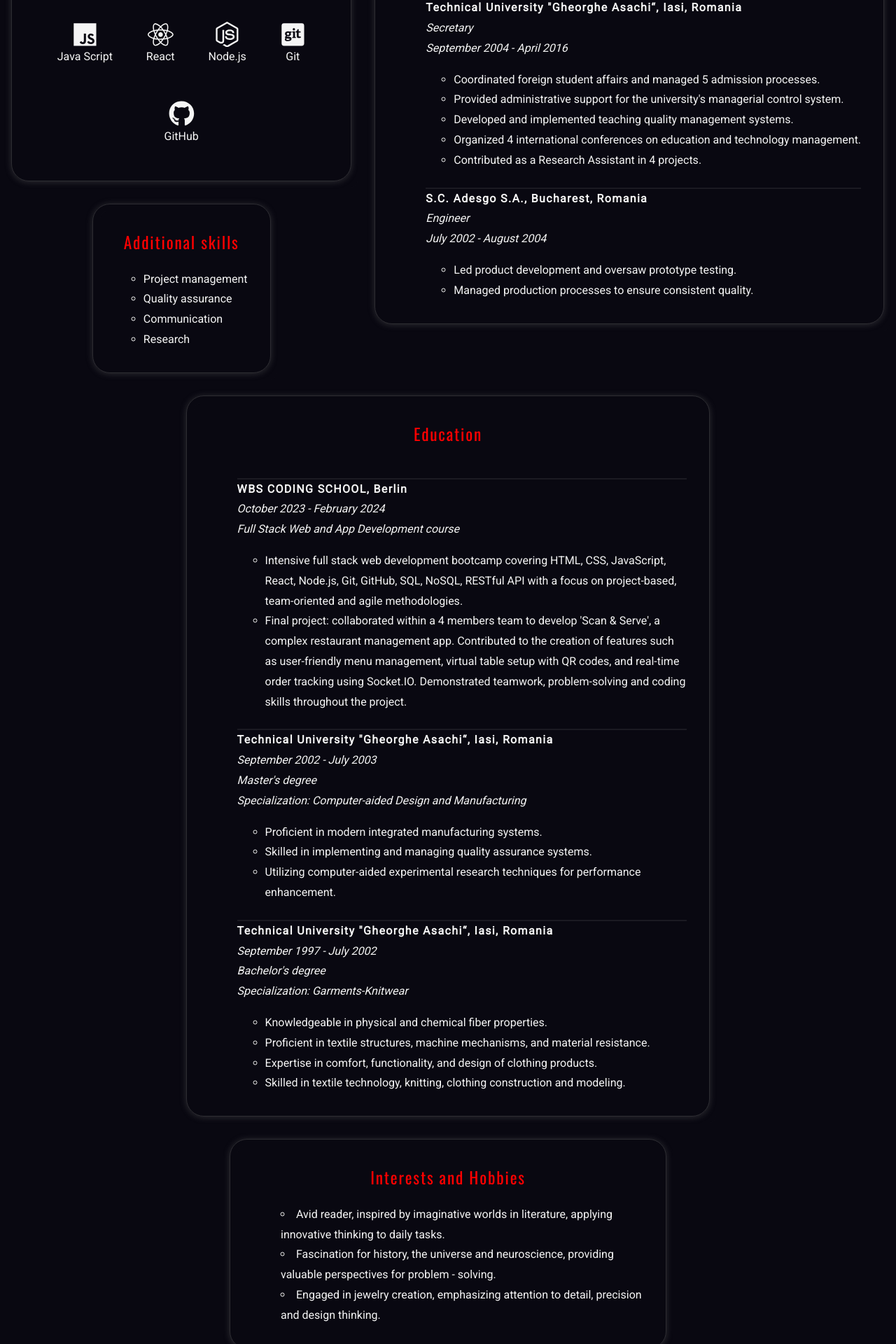
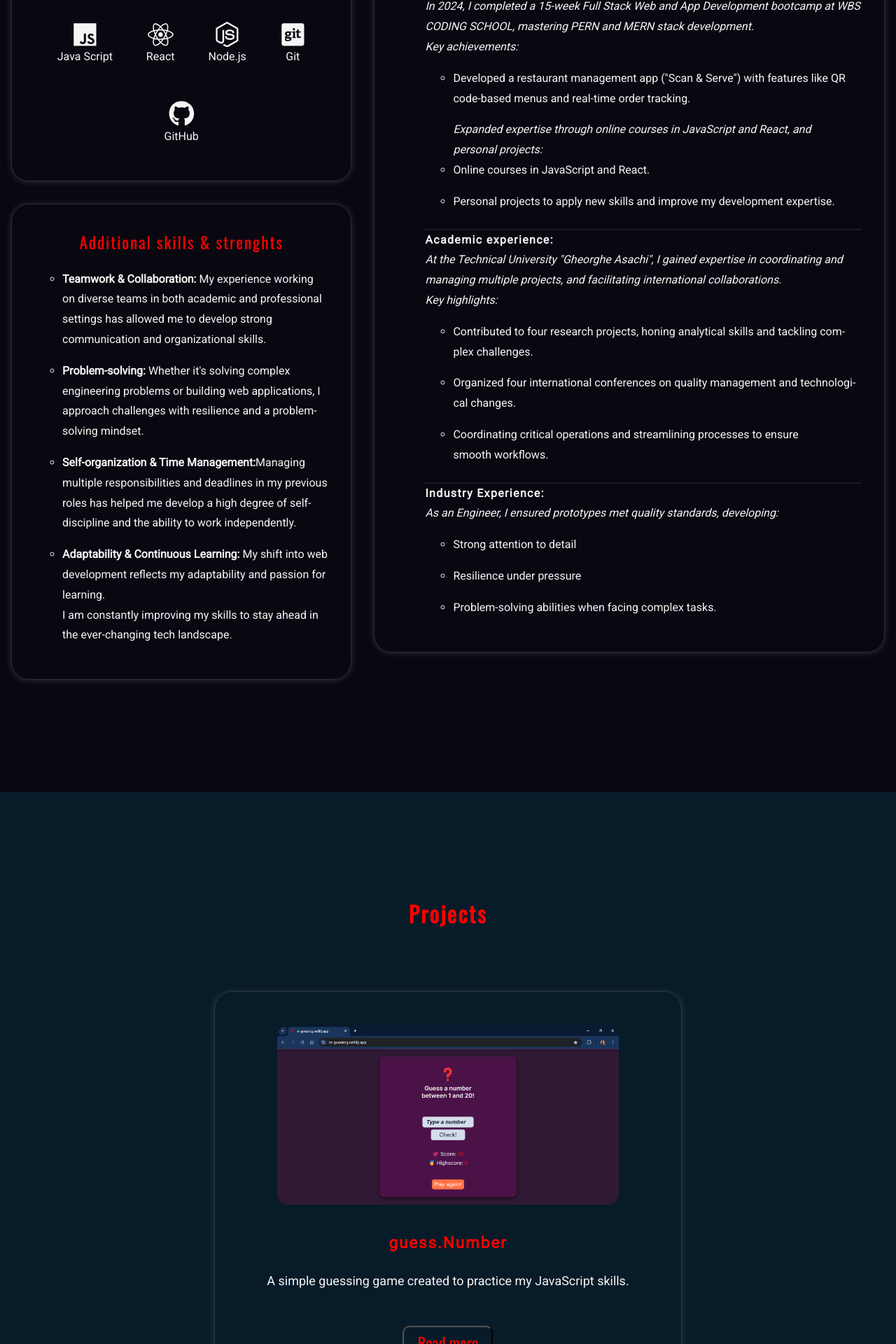
Before and after one commit to SabinaMB/portfolioSab, a React (Vite) app: page / in a window 1280 px wide. Shown: the part 2080-4000 px from the top of the page at 70% size. Built offline with nearby package versions, Linux system fonts and the light colour scheme.

Commit message:
changed skilss section

```diff
--- a/src/components/Hero/Hero.module.css
+++ b/src/components/Hero/Hero.module.css
@@ -37,8 +37,8 @@
 }
 
 .logo {
-  width: 6rem;
-  height: 6rem;
+  width: 8rem;
+  height: 8rem;
   object-fit: cover;
   overflow: hidden;
   border-radius: 50%;
--- a/src/components/Skills/Skills.jsx
+++ b/src/components/Skills/Skills.jsx
@@ -1,15 +1,20 @@
-import React from 'react'
-import {motion} from 'framer-motion';
-import {fadeInLeft, fadeInRight, fadeInUp, stagger, fadeInContainer} from '../../variants';
-import { useInView } from 'react-intersection-observer';
+import React from "react";
+import { motion } from "framer-motion";
+import {
+  fadeInLeft,
+  fadeInRight,
+  fadeInUp,
+  stagger,
+  fadeInContainer,
+} from "../../variants";
+import { useInView } from "react-intersection-observer";
 
-import styles from './Skills.module.css';
-import * as FaIcons from 'react-icons/fa';
-import * as SiIcons from 'react-icons/si';
-import skills from '../../data/skills.json';
+import styles from "./Skills.module.css";
+import * as FaIcons from "react-icons/fa";
+import * as SiIcons from "react-icons/si";
+import skills from "../../data/skills.json";
 
 export const Skills = () => {
-
   const { ref: techSkillsRef, inView: techSkillsInView } = useInView({
     triggerOnce: true,
     threshold: 0,
@@ -30,25 +35,23 @@ export const Skills = () => {
   });
 
   return (
-
-    <motion.div className={styles.skillsWrapper} ref={techSkillsRef}
-    id='skills'
+    <motion.div
+      className={styles.skillsWrapper}
+      ref={techSkillsRef}
+      id="skills"
       variants={fadeInContainer}
       initial="hidden"
-    animate={techSkillsInView ? "visible" : 'hidden'}>
-
+      animate={techSkillsInView ? "visible" : "hidden"}
+    >
       <section className={styles.container}>
-
         <motion.div className={styles.techSkills} variants={fadeInLeft}>
-
           <h2 className={styles.title}>Technical skills</h2>
           <div className={styles.iconsContainer}>
-            {
-            skills.map((skill, id) => {
+            {skills.map((skill, id) => {
               let IconComponent;
-                if (skill.icon.startsWith('Fa')) {
+              if (skill.icon.startsWith("Fa")) {
                 IconComponent = FaIcons[skill.icon];
-                } else if (skill.icon.startsWith('Si')) {
+              } else if (skill.icon.startsWith("Si")) {
                 IconComponent = SiIcons[skill.icon];
               }
               return (
@@ -57,20 +60,38 @@ export const Skills = () => {
                     {IconComponent && <IconComponent className={styles.icon} />}
                     <p className={styles.skillName}>{skill.name}</p>
                   </div>
-                </figure>)
-            })
-        }
+                </figure>
+              );
+            })}
           </div>
         </motion.div>
 
         <motion.div className={styles.otherSkills} variants={fadeInLeft}>
-
-        <h2 className={styles.title}>Additional skills</h2>
+          <h2 className={styles.title}>Additional skills & strenghts</h2>
           <ul className={styles.ul}>
-            <li>Project management</li>
-            <li>Quality assurance</li>
-            <li>Communication</li>
-            <li>Research</li>
+            <li>
+              <strong>Teamwork & Collaboration:</strong> My experience working
+              on diverse teams in both academic and professional settings has
+              allowed me to develop strong communication and organizational
+              skills.
+            </li>
+            <li>
+              <strong>Problem-solving:</strong> Whether it's solving complex
+              engineering problems or building web applications, I approach
+              challenges with resilience and a problem-solving mindset.
+            </li>
+            <li>
+              <strong>Self-organization & Time Management:</strong>Managing
+              multiple responsibilities and deadlines in my previous roles has
+              helped me develop a high degree of self-discipline and the ability
+              to work independently.
+            </li>
+            <li>
+              <strong>Adaptability & Continuous Learning:</strong> My shift into
+              web development reflects my adaptability and passion for learning.
+              <br />I am constantly improving my skills to stay ahead in the
+              ever-changing tech landscape.
+            </li>
           </ul>
         </motion.div>
 
@@ -81,114 +102,74 @@ export const Skills = () => {
           animate={experienceInView ? "visible" : "hidden"}
           variants={stagger}
         >
-        <h2 className={styles.title}>Work experience</h2>
+          <h2 className={styles.title}>Professional experience</h2>
           <div className={styles.ul}>
-            <p className={styles.company}>Technical University "Gheorghe Asachi“, Iasi, Romania</p>
-            <p className={styles.position}>Secretary</p>
-            <p className={styles.date}>September 2004 - April 2016</p>
+            <p className={styles.title2}>Web Development Experience:</p>
+            <p className={styles.details}>
+              In 2024, I completed a 15-week Full Stack Web and App Development
+              bootcamp at WBS CODING SCHOOL, mastering PERN and MERN stack
+              development. <br /> Key achievements:
+            </p>
             <ul className={styles.ul}>
               <motion.li variants={fadeInRight}>
-                Coordinated foreign student affairs and managed 5 admission processes.
+                Developed a restaurant management app ("Scan & Serve") with
+                features like QR code-based menus and real-time order tracking.
+              </motion.li>
+              <p className={styles.details}>
+                Expanded expertise through online courses in JavaScript and
+                React, and personal projects:
+              </p>
+              <motion.li variants={fadeInRight}>
+                Online courses in JavaScript and React.
               </motion.li>
               <motion.li variants={fadeInRight}>
-                Provided administrative support for the university's managerial control system.
+                Personal projects to apply new skills and improve my development
+                expertise.
+              </motion.li>
+            </ul>
+
+            <p className={styles.title2}>Academic experience:</p>
+            <p className={styles.details}>
+              At the Technical University "Gheorghe Asachi", I gained expertise
+              in coordinating and managing multiple projects, and facilitating
+              international collaborations.
+              <br /> Key highlights:
+            </p>
+
+            <ul className={styles.ul}>
+              <motion.li variants={fadeInRight}>
+                Contributed to four research projects, honing analytical skills
+                and tackling complex challenges.
               </motion.li>
               <motion.li variants={fadeInRight}>
-                Developed and implemented teaching quality management systems.
+                Organized four international conferences on quality management
+                and technological changes.
               </motion.li>
               <motion.li variants={fadeInRight}>
-                Organized 4 international conferences on education and technology management.
+                Coordinating critical operations and streamlining processes to
+                ensure smooth workflows.
+              </motion.li>
+            </ul>
+
+            <p className={styles.title2}>Industry Experience:</p>
+            <p className={styles.details}>
+              As an Engineer, I ensured prototypes met quality standards,
+              developing:
+            </p>
+            <ul className={styles.ul}>
+              <motion.li variants={fadeInRight}>
+                Strong attention to detail
               </motion.li>
               <motion.li variants={fadeInRight}>
-                Contributed as a Research Assistant in 4 projects.
-            </motion.li>
-            </ul>
-            <p className={styles.company}>S.C. Adesgo S.A., Bucharest, Romania</p>
-            <p className={styles.position}>Engineer</p>
-            <p className={styles.date}>July 2002 - August 2004</p>
-            <ul className={styles.ul}>
-            <motion.li variants={fadeInRight}>
-                Led product development and oversaw prototype testing.
+                Resilience under pressure
               </motion.li>
               <motion.li variants={fadeInRight}>
-                Managed production processes to ensure consistent quality.
+                Problem-solving abilities when facing complex tasks.
               </motion.li>
             </ul>
           </div>
         </motion.div>
-
-
-        <motion.div
-        className={styles.education}
-        ref={educationRef}
-        initial="hidden"
-        animate={educationInView ? "visible" : "hidden"}
-        variants={stagger}
-        >
-        <h2 className={styles.title}>Education</h2>
-        <div className={styles.ul}>
-            <p className={styles.institution}>WBS CODING SCHOOL, Berlin</p>
-            <p className={styles.date}>October 2023 - February 2024</p>
-            <p className={styles.name}>Full Stack Web and App Development course</p>
-            <ul className={styles.ul}>
-            <motion.li variants={fadeInUp}>
-                Intensive full stack web development bootcamp covering HTML, CSS, JavaScript, React, Node.js, Git, GitHub, SQL, NoSQL, RESTful API with a focus on project-based, team-oriented and agile methodologies.
-            </motion.li>
-            <motion.li variants={fadeInUp}>
-                Final project: collaborated within a 4 members team to develop 'Scan & Serve', a complex restaurant management app. Contributed to the creation of features such as user-friendly menu management, virtual table setup with QR codes, and real-time order tracking using Socket.IO. Demonstrated teamwork, problem-solving and coding skills throughout the project.
-            </motion.li>
-            </ul>
-            <p className={styles.institution}>Technical University "Gheorghe Asachi“, Iasi, Romania</p>
-            <p className={styles.date}>September 2002 - July 2003</p>
-            <p className={styles.degree}>Master's degree</p>
-            <p className={styles.name}>Specialization: Computer-aided Design and Manufacturing</p>
-            <ul className={styles.ul}>
-            <motion.li variants={fadeInUp}>
-                Proficient in modern integrated manufacturing systems.
-            </motion.li>
-            <motion.li variants={fadeInUp}>
-                Skilled in implementing and managing quality assurance systems.
-            </motion.li>
-            <motion.li variants={fadeInUp}>
-                Utilizing computer-aided experimental research techniques for performance enhancement.
-            </motion.li>
-            </ul>
-            <p className={styles.institution}>Technical University "Gheorghe Asachi“, Iasi, Romania</p>
-            <p className={styles.date}>September 1997 - July 2002</p>
-            <p className={styles.degree}>Bachelor's degree</p>
-            <p className={styles.name}>Specialization: Garments-Knitwear</p>
-            <ul className={styles.ul}>
-            <motion.li variants={fadeInUp}>
-                Knowledgeable in physical and chemical fiber properties.
-            </motion.li>
-            <motion.li variants={fadeInUp}>
-                Proficient in textile structures, machine mechanisms, and material resistance.
-            </motion.li>
-            <motion.li variants={fadeInUp}>
-                Expertise in comfort, functionality, and design of clothing products.
-            </motion.li>
-            <motion.li variants={fadeInUp}>
-                Skilled in textile technology, knitting, clothing construction and modeling.
-            </motion.li>
-            </ul>
-        </div>
-        </motion.div>
-
-
-        <motion.div className={styles.hobbies}
-        ref={hobbiesRef}
-        initial="hidden"
-        animate={hobbiesInView ? "visible" : 'hidden'}
-        variants={fadeInLeft}>
-        <h2 className={styles.title}>Interests and Hobbies</h2>
-            <div className={styles.ul}>
-            <li>Avid reader, inspired by imaginative worlds in literature, applying innovative thinking to daily tasks.</li>
-            <li>Fascination for history, the universe and neuroscience, providing valuable perspectives for problem - solving.</li>
-            <li>Engaged in jewelry creation, emphasizing attention to detail, precision and design thinking.</li>
-            </div>
-        </motion.div>
-
       </section>
     </motion.div>
-  )
-}
+  );
+};
--- a/src/components/Skills/Skills.module.css
+++ b/src/components/Skills/Skills.module.css
@@ -1,8 +1,6 @@
+@import "../../vars.css";
 
-
- @import '../../vars.css';
-
-.skillsWrapper{
+.skillsWrapper {
   background-color: var(--color-dark2);
 }
 .container {
@@ -17,10 +15,8 @@
   grid-template-columns: 40% 60%;
   grid-template-rows: max-content;
   grid-template-areas:
-        'techSkills experience'
-        'otherSkills experience'
-        'education education'
-        'hobbies hobbies';
+    "techSkills experience"
+    "otherSkills experience";
   position: relative;
 }
 
@@ -59,18 +55,14 @@ align-items: center;
   hyphens: auto;
 }
 
-.company,
-.institution {
+.title2 {
   margin-top: 1.5rem;
   font-weight: bolder;
   letter-spacing: 0.15ch;
   border-top: 2px solid rgba(101, 100, 100, 0.2);
 }
 
-.position,
-.date,
-.degree,
-.name {
+.details {
   font-style: italic;
 }
 
@@ -81,31 +73,20 @@ align-items: center;
   margin: 0 auto;
 }
 
-.education {
-    grid-area: education;
-    display: grid;
-    width:60%;
-    margin: 0 auto;
-}
-
-.hobbies {
-    grid-area: hobbies;
-    display: grid;
-    width:fit-content;
-    margin: 0 auto;
-    width: 50%;
-}
-
 .ul {
   list-style-type: circle;
   margin-left: 2.5rem;
   margin-top: 1rem;
 }
 
+.ul li {
+  margin-bottom: 1rem;
+}
+
 .title {
   align-self: center;
   justify-self: center;
-    margin:0.5rem;
+  margin: 0.5rem;
   font-size: 2.6ch;
   letter-spacing: 0.15ch;
   font-weight: 500;
@@ -113,13 +94,9 @@ align-items: center;
   color: var(--color-accent4);
 }
 
-
 .techSkills,
 .experience,
-  .otherSkills,
-  .education,
-  .hobbies {
-
+.otherSkills {
   border-radius: 25px;
   border: 1px solid rgba(101, 100, 100, 0.4);
   box-shadow: 0 1px 10px rgba(101, 100, 100, 0.4);
@@ -130,9 +107,7 @@ align-items: center;
 
 .techSkills::after,
 .experience::after,
-  .otherSkills::after,
-  .education::after,
-  .hobbies::after {
+.otherSkills::after {
   content: "";
   position: absolute;
   width: 100%;
@@ -143,17 +118,13 @@ align-items: center;
   box-shadow: inset 0 0 1px rgba(101, 100, 100, 0.1);
 }
 
-
-
-  @media screen and (max-width: 768px){
+@media screen and (max-width: 768px) {
   .container {
     grid-template-columns: 1fr;
     grid-template-areas:
-            'techSkills'
-            'otherSkills'
-            'experience'
-            'education'
-            'hobbies';
+      "techSkills"
+      "otherSkills"
+      "experience";
     grid-row: max-content;
   }
 
@@ -166,28 +137,21 @@ align-items: center;
     height: 1.5rem;
   }
 
-    .education {
-        width: 100%;
-    }
-
-    .hobbies {
-        width: 70%;
-    }
-
   .ul {
     margin-left: 0.5rem;
     margin-top: 1rem;
   }
+
+  .ul li {
+    margin-bottom: 0.5rem;
+  }
 }
 
-
-  @media screen and (max-width: 600px){
+@media screen and (max-width: 600px) {
   .container {
     padding: 5rem 1rem 5rem;
   }
   .hobbies {
     width: 100%;
   }
-
-
 }
```
Lines whose indentation alone changed are shown as unchanged.
